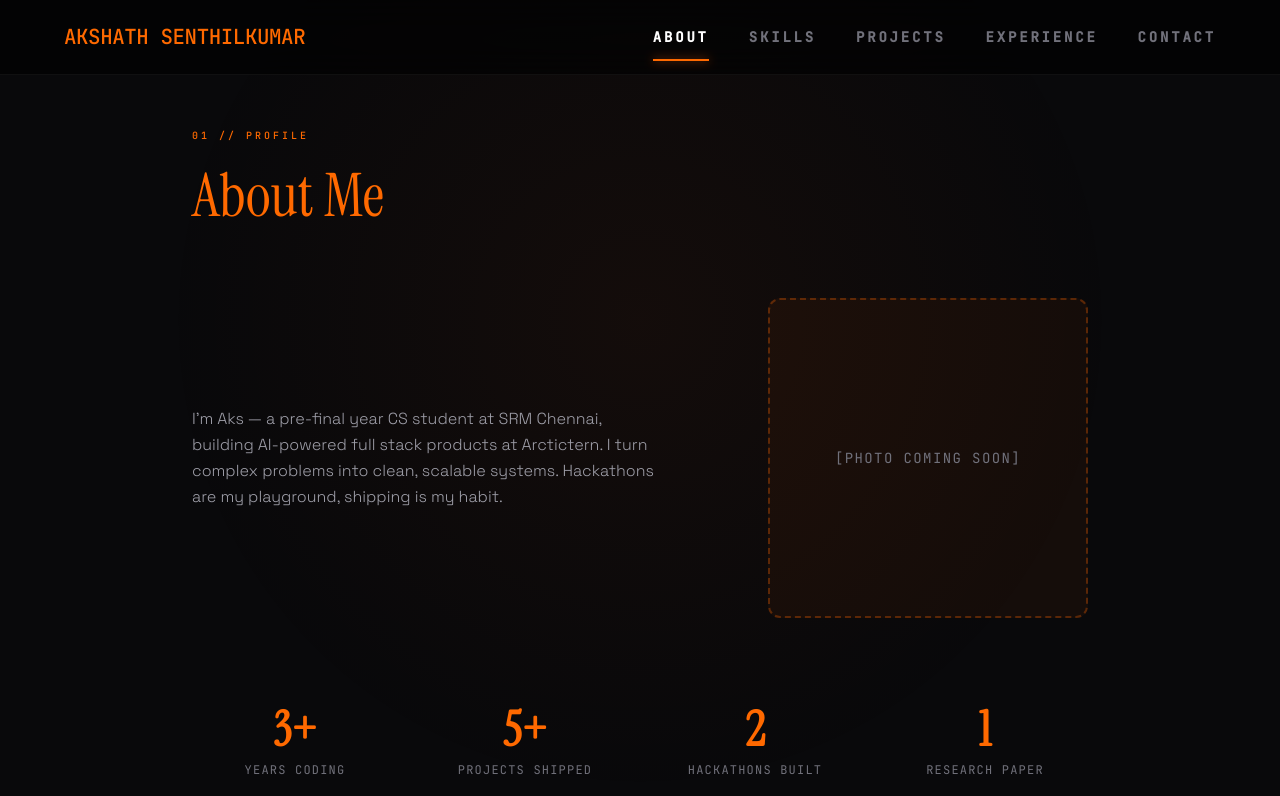
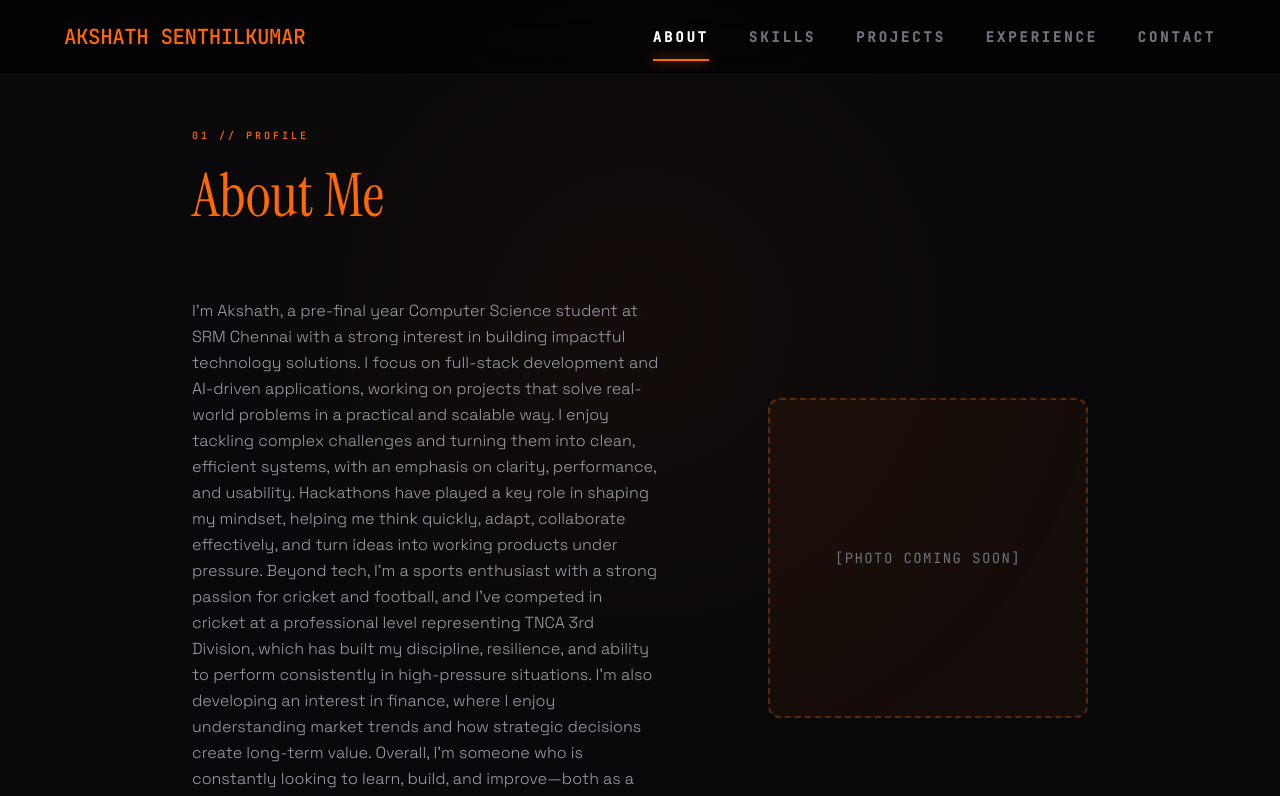
Before and after one commit to akshath-31/Akshath-Portfolio, a React (Vite) app: page /about in a window 1280 px wide. Shown: the top 796 px of the page. Built offline with nearby package versions, Linux system fonts and the light colour scheme.

Commit message:
/about para edited

```diff
--- a/src/pages/About.tsx
+++ b/src/pages/About.tsx
@@ -27,10 +27,7 @@ export default function About() {
           <section className="grid grid-cols-1 md:grid-cols-[11fr_9fr] gap-12 items-center">
             <div className="order-2 md:order-1 text-zinc-400 text-sm md:text-base leading-relaxed font-light">
               <p>
-                I'm Aks — a pre-final year CS student at SRM Chennai,
-                building AI-powered full stack products at Arctictern.
-                I turn complex problems into clean, scalable systems.
-                Hackathons are my playground, shipping is my habit.
+                I’m Akshath, a pre-final year Computer Science student at SRM Chennai with a strong interest in building impactful technology solutions. I focus on full-stack development and AI-driven applications, working on projects that solve real-world problems in a practical and scalable way. I enjoy tackling complex challenges and turning them into clean, efficient systems, with an emphasis on clarity, performance, and usability. Hackathons have played a key role in shaping my mindset, helping me think quickly, adapt, collaborate effectively, and turn ideas into working products under pressure. Beyond tech, I’m a sports enthusiast with a strong passion for cricket and football, and I’ve competed in cricket at a professional level representing TNCA 3rd Division, which has built my discipline, resilience, and ability to perform consistently in high-pressure situations. I’m also developing an interest in finance, where I enjoy understanding market trends and how strategic decisions create long-term value. Overall, I’m someone who is constantly looking to learn, build, and improve—both as a developer and as an individual.
               </p>
             </div>
             <div className="order-1 md:order-2 flex justify-center md:justify-end">
```
